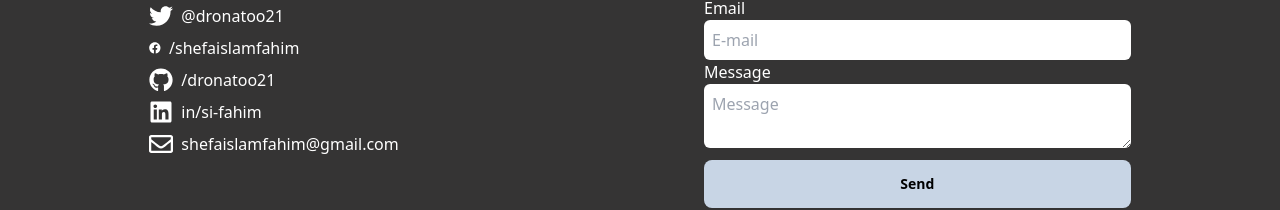
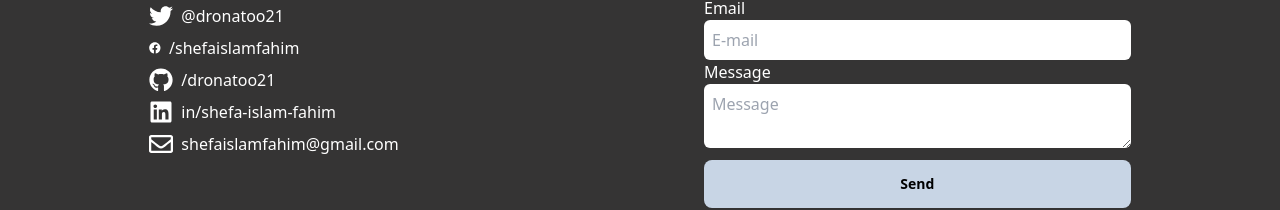
Before and after one commit to dronatoo21/portfolio-project, a React (Vite) app: page / in a window 1280 px wide. Shown: the part 3174-3384 px from the top of the page. Built offline with nearby package versions, Linux system fonts and the light colour scheme; no server answers.

Commit message:
Changed linkedin link in contact us section

```diff
--- a/src/Pages/Home/ContactMe/ContactMe.jsx
+++ b/src/Pages/Home/ContactMe/ContactMe.jsx
@@ -32,7 +32,7 @@ const ContactMe = () => {
                     <a className='flex items-center text-white gap-2 w-[150px]' href="https://twitter.com/dronatoo21"><FaTwitter className="text-2xl text-white"/><p>@dronatoo21</p></a>
                     <a className='flex items-center text-white gap-2 w-[150px]' href="https://www.facebook.com/profile.php?id=61555084138691"><FaFacebook className="text-2xl my-2 text-white"/><p>/shefaislamfahim</p></a>
                     <a className='flex items-center text-white gap-2 w-[150px]' href="https://github.com/dronatoo21"><FaGithub className="text-2xl text-white"/><p>/dronatoo21</p></a>
-                    <a className='flex items-center text-white gap-2 w-[150px]' href="https://www.linkedin.com/in/si-fahim-5463b62a4/"><FaLinkedin className="text-2xl text-white my-2"/><p>in/si-fahim</p></a>
+                    <a className='flex items-center text-white gap-2 w-[250px]' href="https://www.linkedin.com/in/shefa-islam-fahim/"><FaLinkedin className="text-2xl text-white my-2"/><p>in/shefa-islam-fahim</p></a>
                     <a className='flex items-center text-white gap-2 w-[250px]'><FaRegEnvelope className="text-2xl text-white"/><p>shefaislamfahim@gmail.com</p></a>
                 </div>
                 <div className='lg:w-1/3'>
```
